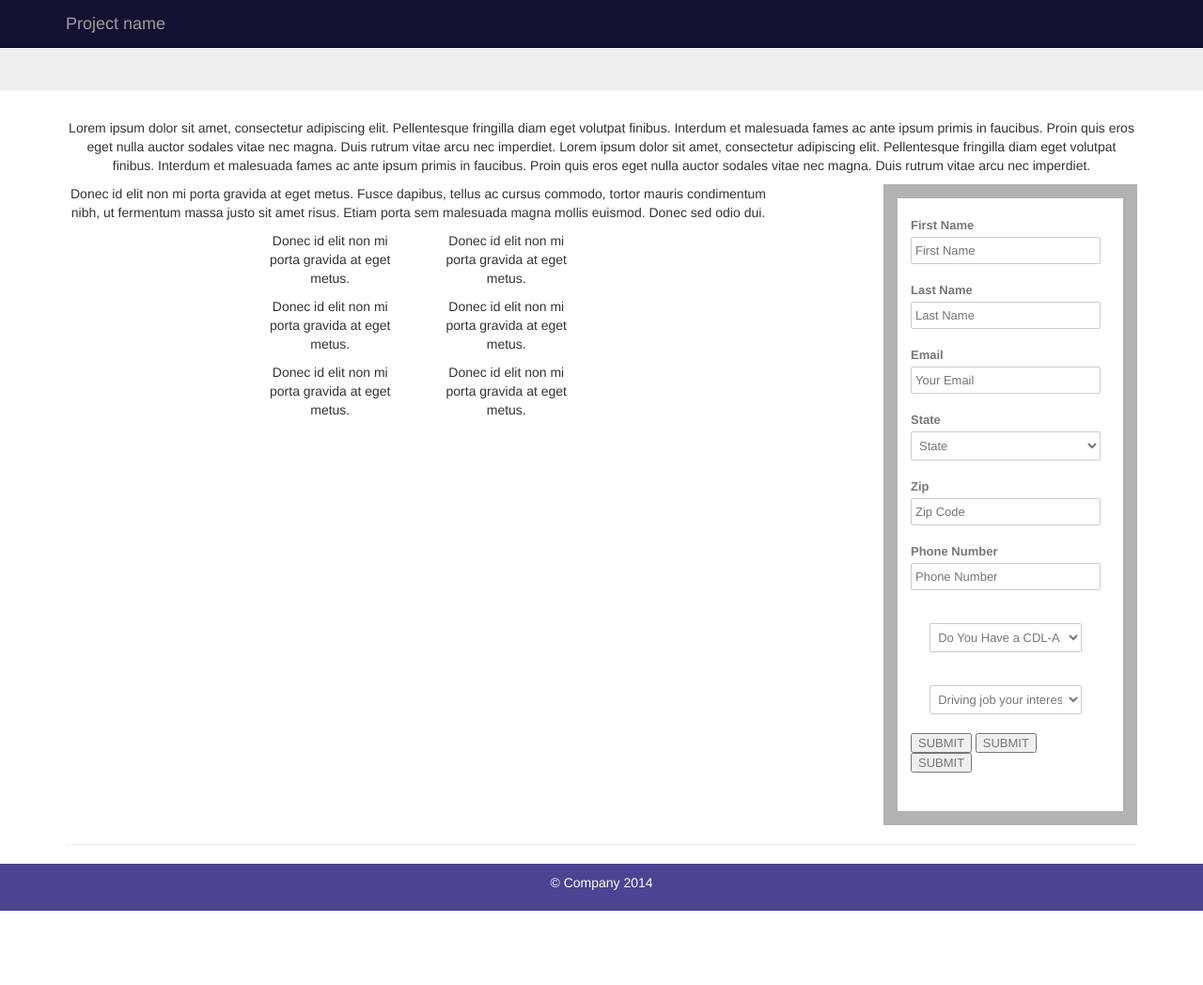
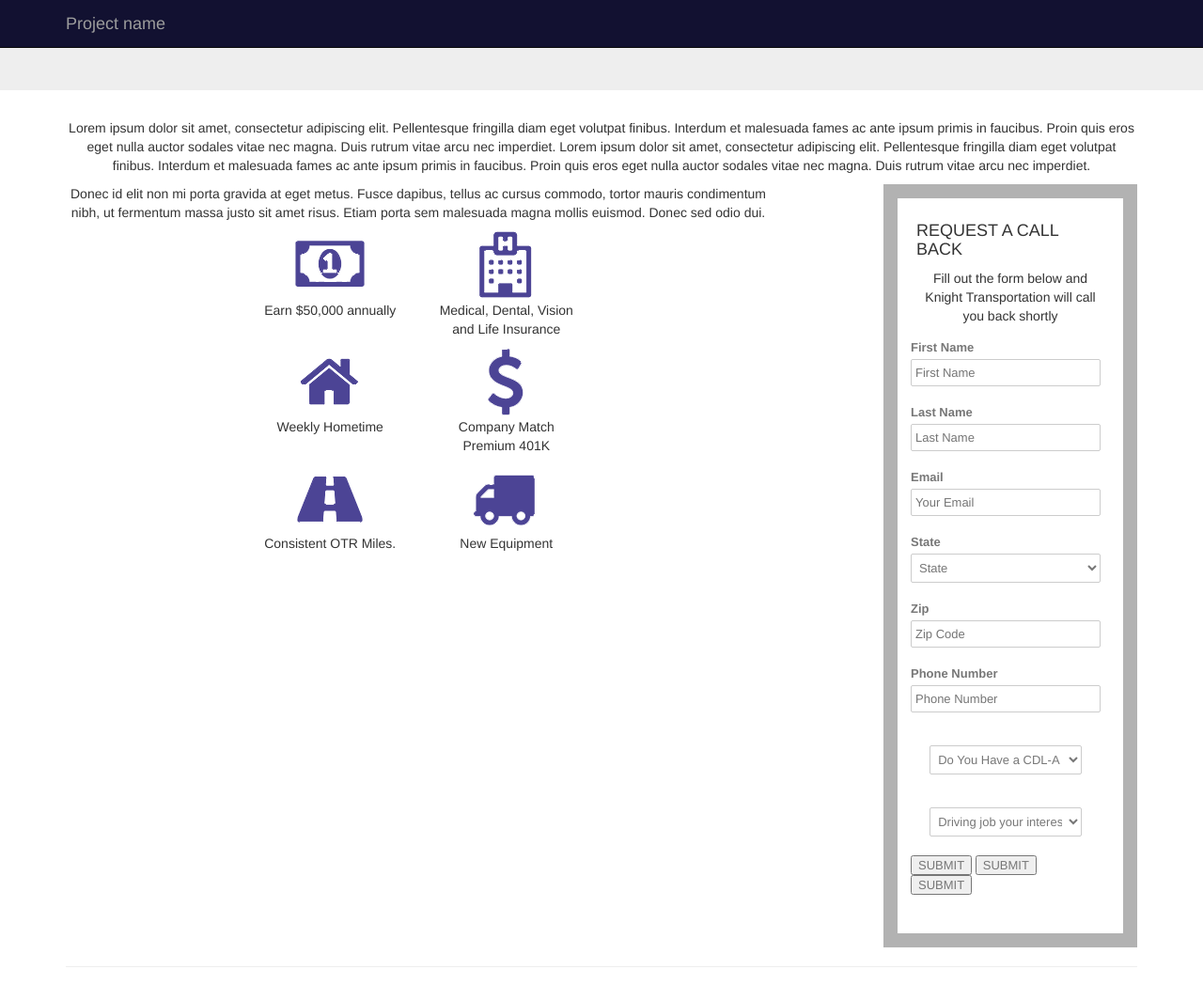
Before and after one commit to justinCook/KnightReefer, a PHP site: page / in a window 1280 px wide. Shown: the top 1048 px of the page at 94% size. Before the commit the page ends 969 px from the top, so only its background shows below. Run offline with PHP 8.4, Linux system fonts and the light colour scheme.

Commit message:
icons and form text
icons and form text

```diff
--- a/css/style.css
+++ b/css/style.css
@@ -26,6 +26,13 @@ background-clip: border-box;
 -moz-background-clip: padding;
 -webkit-background-clip: padding;
 background-clip: padding-box;
+}
+
+.img-responsive {
+display: block;
+max-width: 50%;
+/* height: auto; */
+margin: 0 auto;
 }
 
 form.input{
--- a/index.html
+++ b/index.html
@@ -61,22 +61,26 @@
       <div class="symbol-container col-md-6">
           <div class="row">
               <div class="col-md-6">
-              <p>Donec id elit non mi porta gravida at eget metus.</p>
+              <img src="img/moneyicon.png" class="img-responsive" alt="Earn $50,000 annually">
+              <p>Earn $50,000 annually</p>
             </div>
 
             <div class="col-md-6">
-              <p>Donec id elit non mi porta gravida at eget metus.</p>
+            <img src="img/insuranceicon.png" class="img-responsive" alt="Medical, Dental, Vision and Life Insurance">
+              <p>Medical, Dental, Vision and Life Insurance</p>
             </div>
 
           </div>
 
            <div class="row">
               <div class="col-md-6">
-              <p>Donec id elit non mi porta gravida at eget metus.</p>
+              <img src="img/weeklyicon.png" class="img-responsive" alt="Weekly Hometime">
+              <p>Weekly Hometime</p>
             </div>
 
             <div class="col-md-6">
-              <p>Donec id elit non mi porta gravida at eget metus.</p>
+            <img src="img/401icon.png" class="img-responsive" alt="Company Match Premium 401K">
+              <p>Company Match Premium 401K</p>
             </div>
 
           </div>
@@ -84,11 +88,13 @@
 
            <div class="row">
               <div class="col-md-6">
-              <p>Donec id elit non mi porta gravida at eget metus.</p>
+              <img src="img/milesicon.png" class="img-responsive" alt="Consistent OTR Miles">
+              <p>Consistent OTR Miles.</p>
             </div>
 
             <div class="col-md-6">
-              <p>Donec id elit non mi porta gravida at eget metus.</p>
+            <img src="img/equipicon.png" class="img-responsive" alt="New Equipment">
+              <p>New Equipment</p>
             </div>
 
           </div>
@@ -97,6 +103,9 @@
 
       <div class="col-md-4">
         <div class="booking">
+        <h4>REQUEST A CALL BACK</h4>
+
+        <p>Fill out the form below and Knight Transportation will call you back shortly</p>
          <form class="input" action="engine/clientProcessor.php<?php echo '?zal=' . htmlspecialchars($_GET["zal"]) . '&utm_campaign=' . htmlspecialchars($_GET["utm_campaign"]); ?>" method="post" name="referralForm" onSubmit="MM_validateForm('First name','','R','Last name','','R','Email address','','RisEmail','Primary phone','','RisNum');return document.MM_returnValue">
 
                     <!-- php hidden vars -->
```
Also changed, not shown: img/401icon.png (added), img/equipicon.png (added), img/insuranceicon.png (added), img/milesicon.png (added), img/moneyicon.png (added), img/weeklyicon.png (added).
